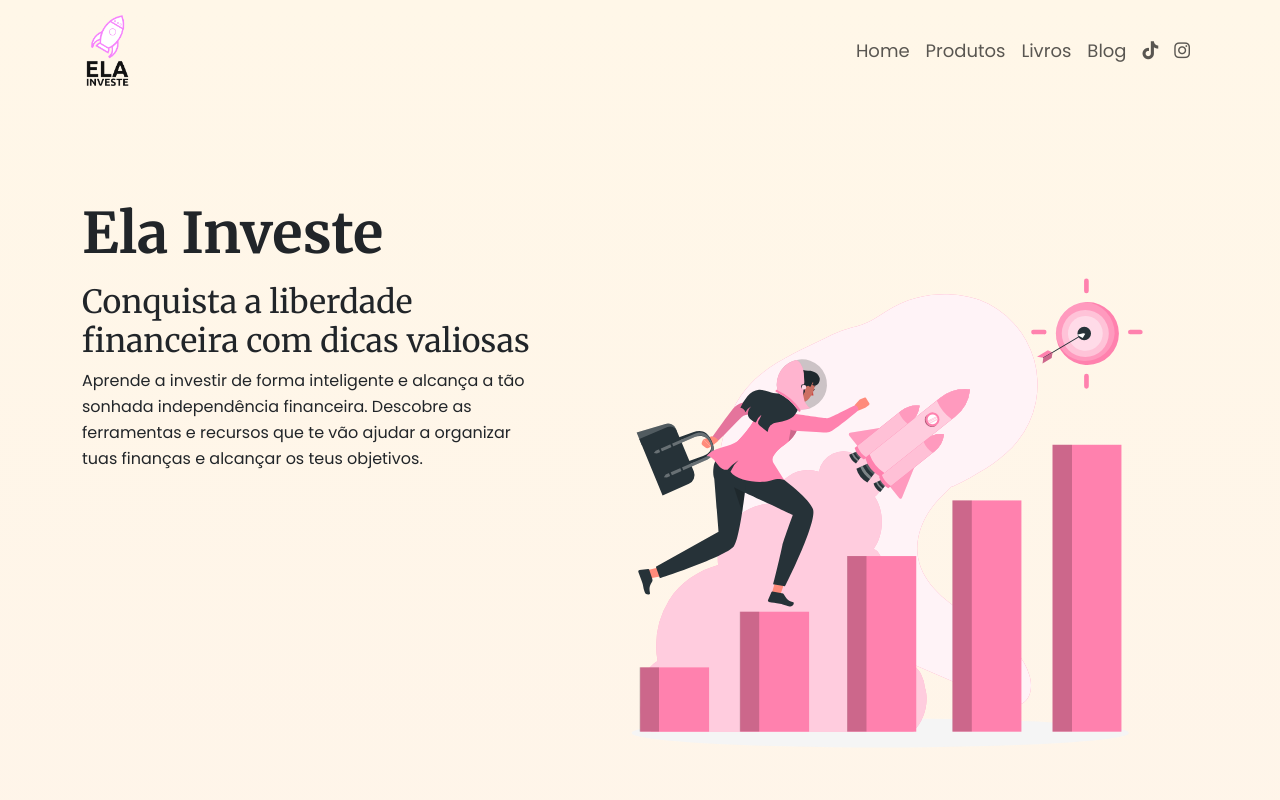
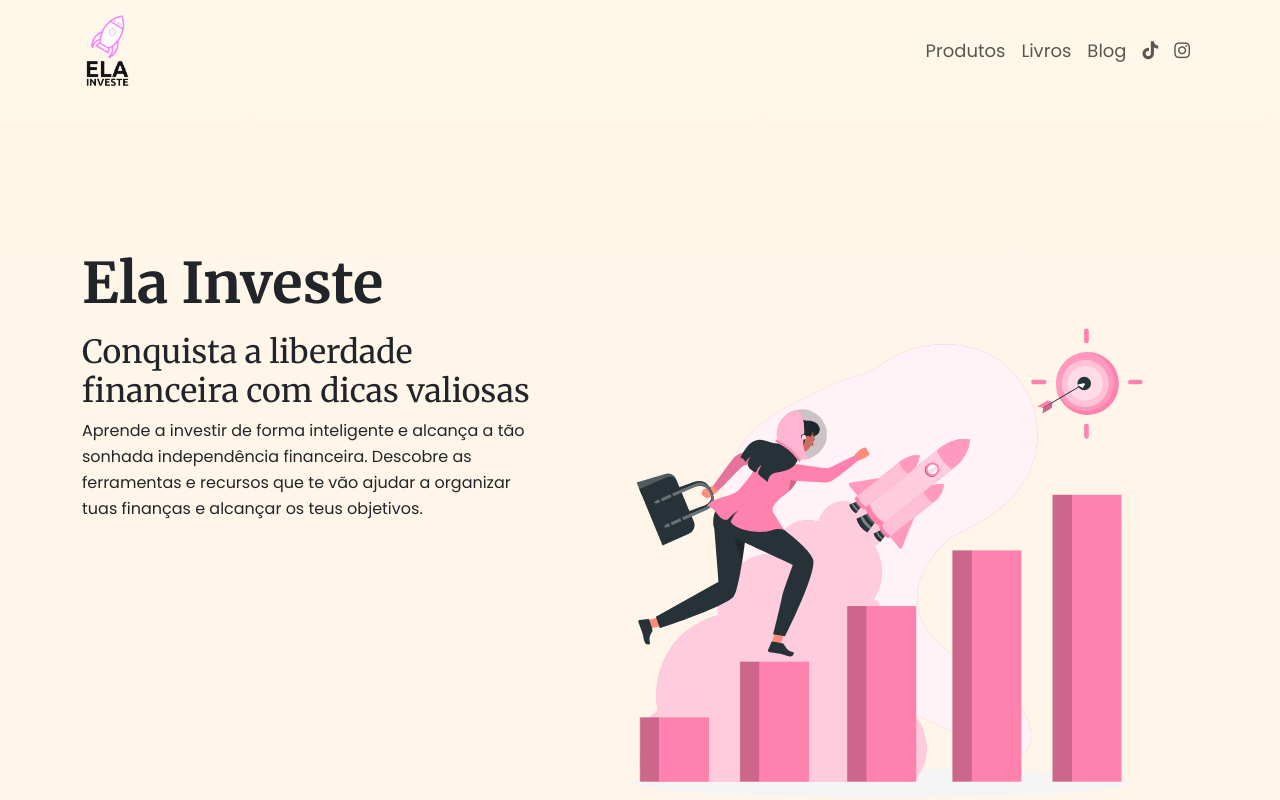
Before and after one commit to MonicaFidalgo/elainveste, a React (Create React App) app: page / in a window 1280 px wide. Shown: the top 800 px of the page. Built offline with nearby package versions, Linux system fonts and the light colour scheme.

Commit message:
add afiliate link and fix navbar mobile

```diff
--- a/src/components/NavBar/index.js
+++ b/src/components/NavBar/index.js
@@ -1,4 +1,4 @@
-import React from "react";
+import React, { useState } from "react";
 import { Link } from "react-router-dom";
 import Container from "react-bootstrap/Container";
 import logo from "../../logo-elainveste.png";
@@ -6,25 +6,33 @@
 import Navbar from "react-bootstrap/Navbar";
 
 const NavBarComponent = () => {
+  const [expanded, setExpanded] = useState(false);
+
   return (
-    <Navbar expand="lg" className="navbar-component">
+    <Navbar expanded={expanded} expand="lg" className="navbar-component">
       <Container>
         <Navbar.Brand as={Link} to="/">
           <img src={logo} className="logo" alt="brand" />
         </Navbar.Brand>
-        <Navbar.Toggle aria-controls="basic-navbar-nav" />
+        <Navbar.Toggle
+          aria-controls="basic-navbar-nav"
+          onClick={() => {
+            setExpanded(expanded ? false : "expanded");
+          }}
+        />
         <Navbar.Collapse id="basic-navbar-nav">
           <Nav className="ms-auto">
-            <Nav.Link as={Link} to="/">
-              Home
-            </Nav.Link>
-            <Nav.Link as={Link} to="/produtos">
+            <Nav.Link
+              as={Link}
+              to="/produtos"
+              onClick={() => setExpanded(false)}
+            >
               Produtos
             </Nav.Link>
-            <Nav.Link as={Link} to="/livros">
+            <Nav.Link as={Link} to="/livros" onClick={() => setExpanded(false)}>
               Livros
             </Nav.Link>
-            <Nav.Link as={Link} to="/blog">
+            <Nav.Link as={Link} to="/blog" onClick={() => setExpanded(false)}>
               Blog
             </Nav.Link>
             <Nav.Link as={Link} to="https://www.tiktok.com/@elainveste.oficial">
--- a/src/index.css
+++ b/src/index.css
@@ -70,6 +70,7 @@
   position: absolute;
   width: 100%;
   background-color: white;
+  z-index: 1030;
 }
 
 .navbar-component .navbar-toggler:focus {
@@ -247,3 +248,7 @@
 .card-text {
   min-height: 78px;
 }
+
+.pt-sm-150 {
+  padding-top: 150px;
+}
--- a/src/pages/Books/index.js
+++ b/src/pages/Books/index.js
@@ -33,7 +33,7 @@
               </p>
               <a
                 className="button button-secondary"
-                href="https://www.wook.pt/livro/segredos-da-mente-milionaria-t-harv-eker/15767734"
+                href="https://www.wook.pt/livro/segredos-da-mente-milionaria-t-harv-eker/15767734?a_aid=659ad6746d1c7"
                 target="_blank"
                 rel="noreferrer"
               >
@@ -57,7 +57,7 @@
               description="Aprenda a investir os seus recursos com propósito e confiança."
               image={indepedenciafinanceira}
               alt="Livro O Caminho Simples para a Independência Financeira"
-              url="https://www.wook.pt/livro/o-caminho-simples-para-a-independencia-financeira-jl-collins/27406292"
+              url="https://www.wook.pt/livro/o-caminho-simples-para-a-independencia-financeira-jl-collins/27406292?a_aid=659ad6746d1c7"
               rating={5}
             />
           </Col>
@@ -67,7 +67,7 @@
               subtitle="Vicki Robin e Joe Dominguez"
               description="9 passos para transformar a sua relação com o dinheiro e atingir a independência financeira"
               image={dinheiroouavida}
-              url="https://www.wook.pt/livro/o-dinheiro-ou-a-vida-vicki-robin/24104272"
+              url="https://www.wook.pt/livro/o-dinheiro-ou-a-vida-vicki-robin/24104272?a_aid=659ad6746d1c7"
               rating={5}
             />
           </Col>
--- a/src/pages/Home/index.js
+++ b/src/pages/Home/index.js
@@ -12,9 +12,9 @@
   return (
     <main>
       <div className="bg-1">
-        <Container className="py-100">
+        <Container className="py-100 pt-sm-150">
           <Row>
-            <Col md={5}>
+            <Col lg={5}>
               <h1 className="title mb-3">Ela Investe</h1>
               <h2>Conquista a liberdade financeira com dicas valiosas</h2>
               <p>
@@ -24,7 +24,7 @@
                 objetivos.
               </p>
             </Col>
-            <Col md={7}>
+            <Col lg={7}>
               <img src={image} alt="Foguetão" width="100%" />
               {/* https://storyset.com/*/}
             </Col>
@@ -42,7 +42,7 @@
             </Col>
           </Row>
           <Row className="mt-5">
-            <Col md={4}>
+            <Col lg={4}>
               <div>
                 <div className="icon-wrapper">
                   <img src={inflation} alt="inflação" />
@@ -57,7 +57,7 @@
                 </p>
               </div>
             </Col>
-            <Col md={4}>
+            <Col lg={4}>
               <div>
                 <div className="icon-wrapper">
                   <img src={planning} alt="planeamento" />
@@ -72,7 +72,7 @@
                 </p>
               </div>
             </Col>
-            <Col md={4}>
+            <Col lg={4}>
               <div>
                 <div className="icon-wrapper">
                   <img src={invest} alt="investir" />
```
